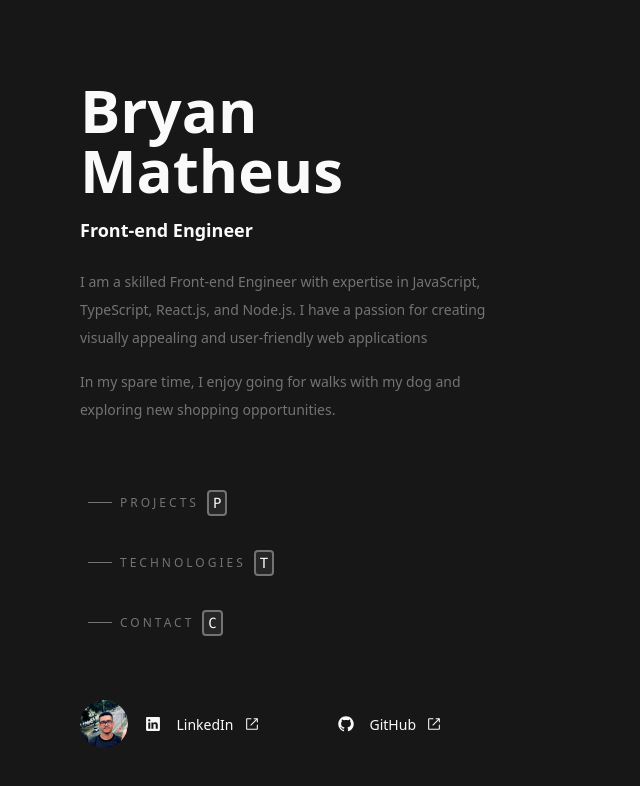
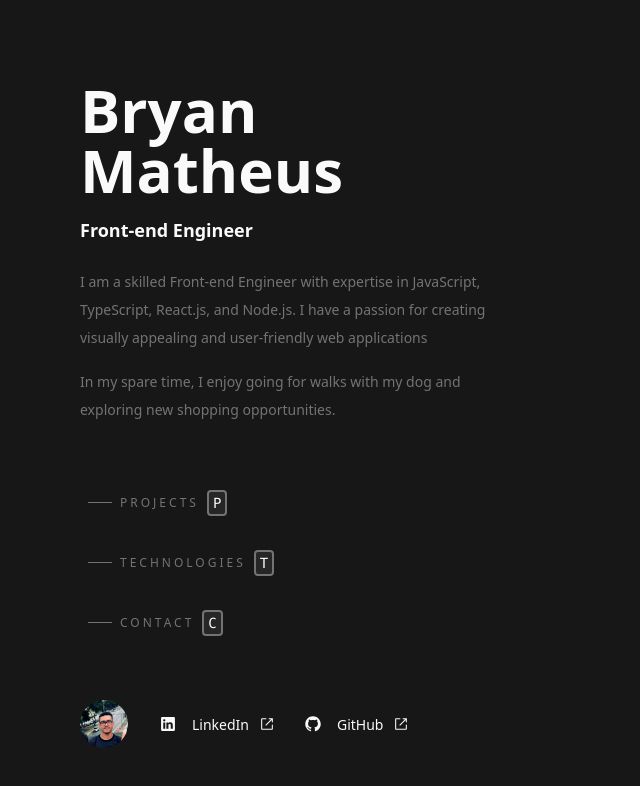
Before and after one commit to bryan-matheus/portfolio, a Next.js app: page / in a window 1280 px wide. Shown: the top 786 px of the page, without its empty margins (0-640 px from the left). Built offline with nearby package versions, Linux system fonts and the light colour scheme.

Commit message:
fix: correct social links

```diff
--- a/src/components/header/Social.tsx
+++ b/src/components/header/Social.tsx
@@ -17,7 +17,7 @@ export function Social() {
             </div>
           </Link>
         </li>
-        <li className='mx-16'>
+        <li className='mx-4'>
           <Link href='https://www.github.com/bryan-matheus/' className='flex items-center' rel='noopener noreferrer' target='_blank'>
             <GitHubLogoIcon className='w-4 h-4 mr-4 fill-current'/>
             <span className='mt-px'>GitHub</span>
```
